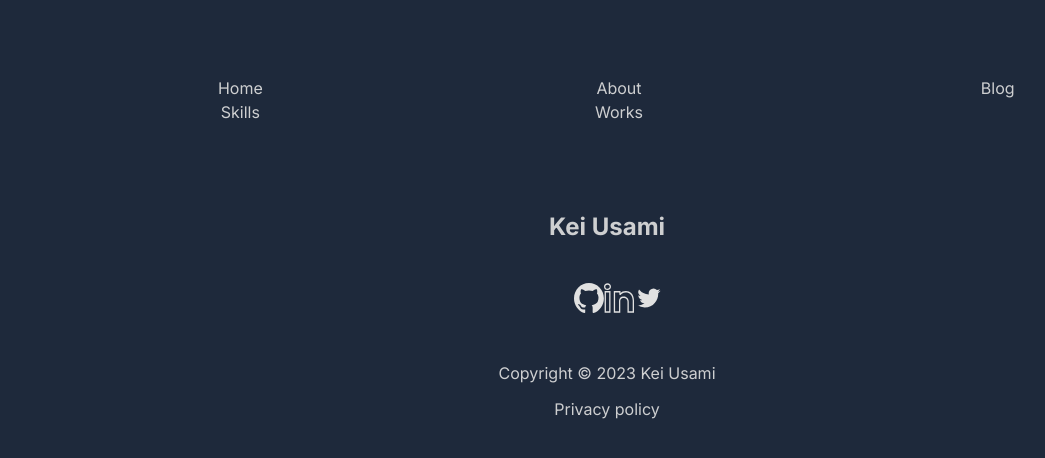
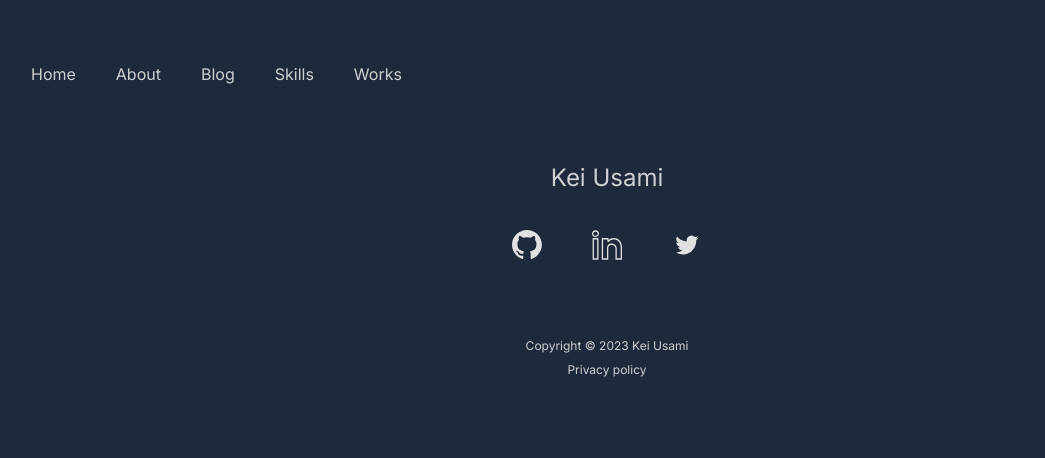
Before and after one commit to ku1987/simple-portofolio-site, a Next.js app: page / in a window 1280 px wide. Shown: the top 458 px of the page, without its empty margins (33-1078 px from the left). Built offline with nearby package versions, Linux system fonts and the light colour scheme.

Commit message:
Update tailwindcss

```diff
--- a/next.config.js
+++ b/next.config.js
@@ -7,7 +7,6 @@ const nextConfig = {
   },
   reactStrictMode: true,
   output: 'export',
-  swcMinify: true,
   trailingSlash: true,
   env: {
     NOTION_TOKEN: process.env.NOTION_TOKEN,
--- a/package.json
+++ b/package.json
@@ -10,16 +10,17 @@
   },
   "dependencies": {
     "@notionhq/client": "^2.2.15",
+    "@tailwindcss/postcss": "^4.0.4",
     "@types/node": "22.13.0",
     "@types/react": "19.0.8",
     "@types/react-dom": "19.0.3",
     "autoprefixer": "10.4.20",
     "dotenv": "^16.4.7",
     "next": "^15.1.6",
-    "postcss": "8.5.1",
+    "postcss": "^8.5.1",
     "react": "^19.0.0",
     "react-dom": "19.0.0",
-    "tailwindcss": "4.0.3",
+    "tailwindcss": "^4.0.3",
     "typescript": "5.7.3"
   },
   "devDependencies": {
--- a/postcss.config.js
+++ b/postcss.config.js
@@ -1,6 +1,6 @@
 module.exports = {
   plugins: {
-    tailwindcss: {},
+    "@tailwindcss/postcss": {},
     autoprefixer: {},
   },
 }
--- a/src/app/globals.css
+++ b/src/app/globals.css
@@ -1,6 +1,5 @@
-@tailwind base;
-@tailwind components;
-@tailwind utilities;
+@import "tailwindcss/utilities";
+@import "tailwindcss";
 
 :root {
   --foreground-rgb: 0, 0, 0;
```
Also changed, not shown: 1 other file (tests, documents, lock files or other folders).
